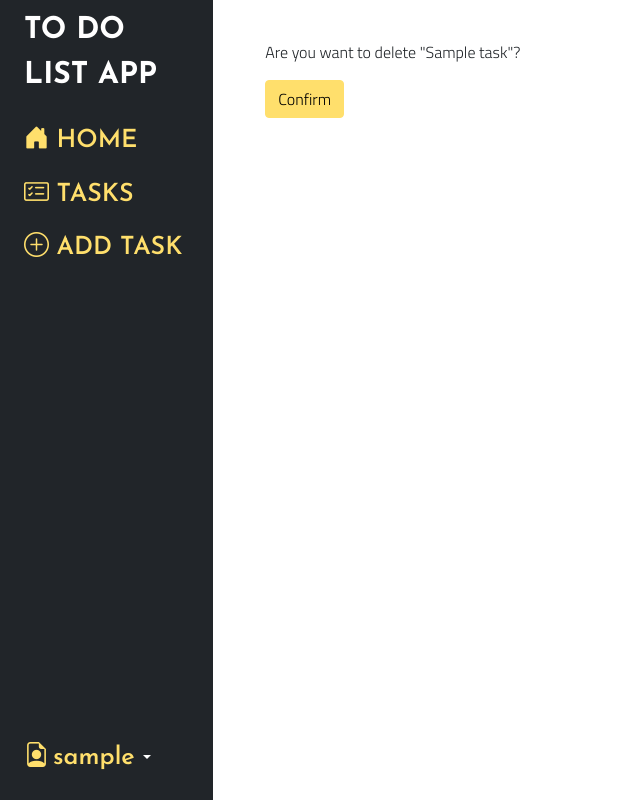
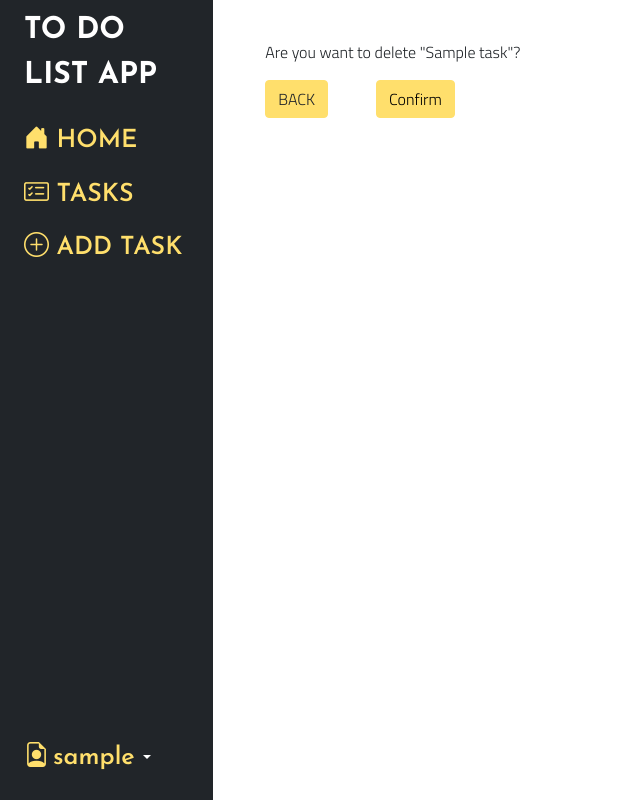
Before and after one commit to Gamattowicz/To_Do_List_App_Django, a Django app: page /task-delete/1 in a window 1280 px wide. Shown: the whole page, without its empty margins (0-640 px from the left). Run offline with Django 3.2, Linux system fonts and the light colour scheme; a user stored in the database is signed in; tables that the repository leaves empty hold one stand-in row (values such as "Sample post"); some libraries are stand-ins or nearby versions.

Commit message:
add back button

```diff
--- a/todo_list/base/templates/base/task.html
+++ b/todo_list/base/templates/base/task.html
@@ -21,4 +21,6 @@
       <dt class="col-sm-3">Creation date</dt>
       <dd class="col-sm-9">{{task.created_at}}</dd>
     </dl>
+
+    <button class="btn btn-success"><a href="{% url 'base:tasks' %}">BACK</a></button>
 {% endblock %}
--- a/todo_list/base/templates/base/task_delete.html
+++ b/todo_list/base/templates/base/task_delete.html
@@ -5,6 +5,6 @@
     <form method="POST" class="form-group col-md-5 mt-4" id="form-container">
         {% csrf_token %}
         <p>Are you want to delete "{{task}}"?</p>
-        <button type="submit" name="save" class="btn btn-success">Confirm</button>
+        <button class="btn btn-success me-5"><a href="{% url 'base:tasks' %}">BACK</a></button><button type="submit" name="save" class="btn btn-success">Confirm</button>
     </form>
 {% endblock %}
```
